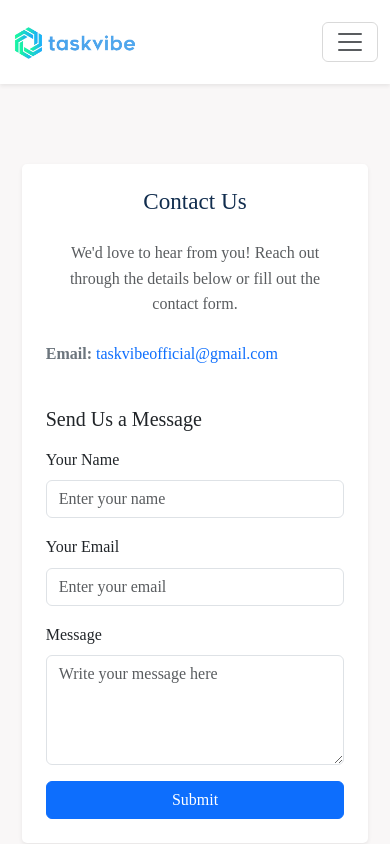
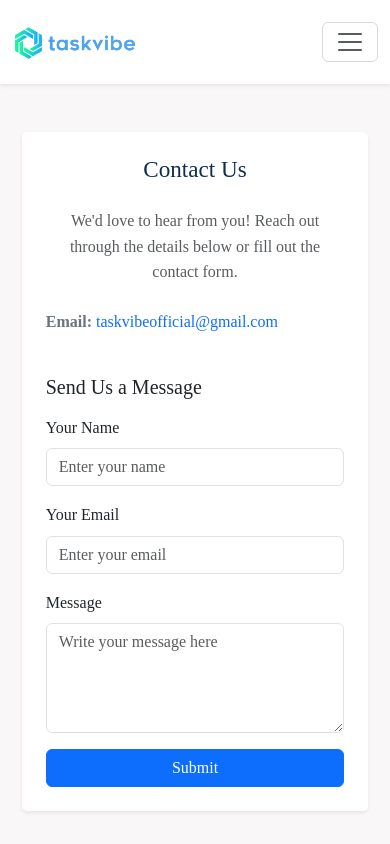
Before and after one commit to nivedpk21/TaskVibe, a React (Vite) app in the folder client/: page /contact in a window 390 px wide. Shown: the top 844 px of the page. Built offline with nearby package versions, Linux system fonts and the light colour scheme; no server answers.

Commit message:
fixed background page height for xs

```diff
--- a/client/src/pages/home.css
+++ b/client/src/pages/home.css
@@ -107,6 +107,9 @@
 }
 
 @media only screen and (max-width: 576.5px) {
+  .background-page {
+    padding-top: 3rem;
+  }
   /* landing section --------------------------------------------- */
   .landing-section {
     height: 95vh;
```
